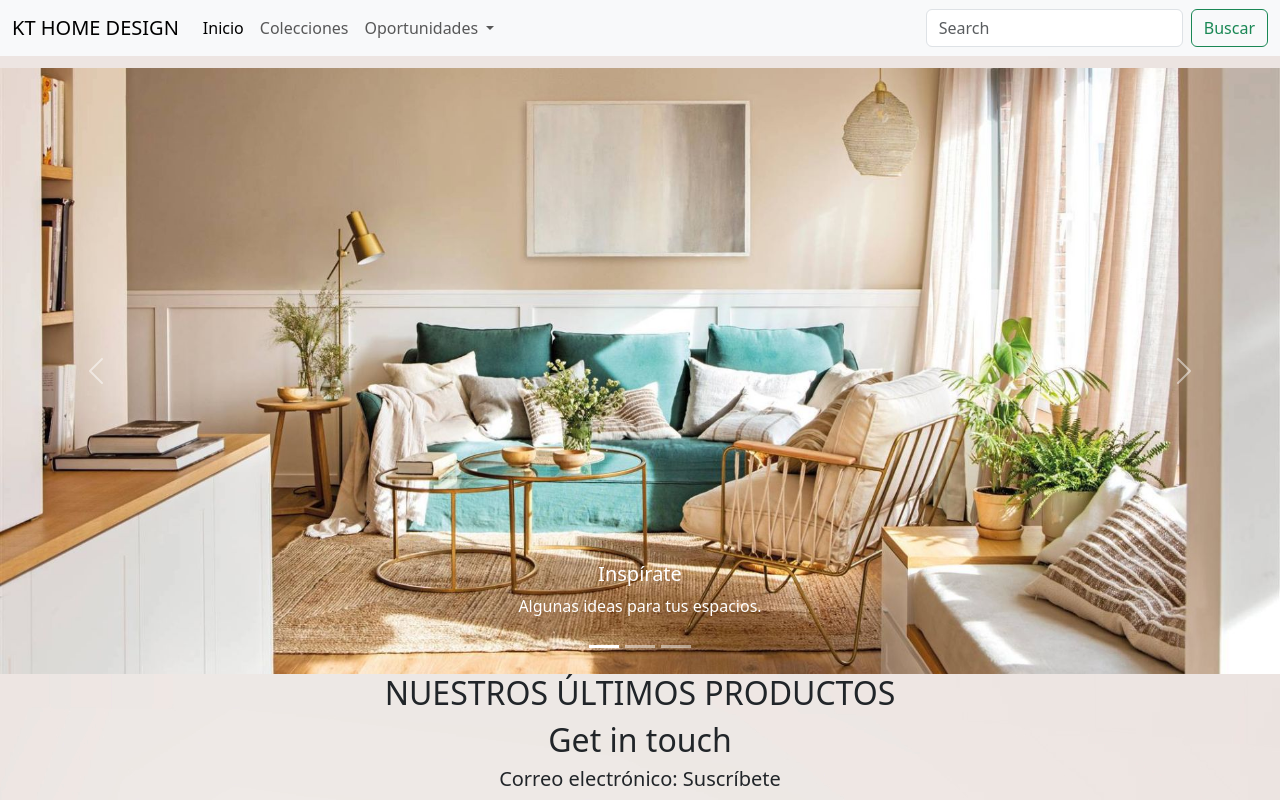
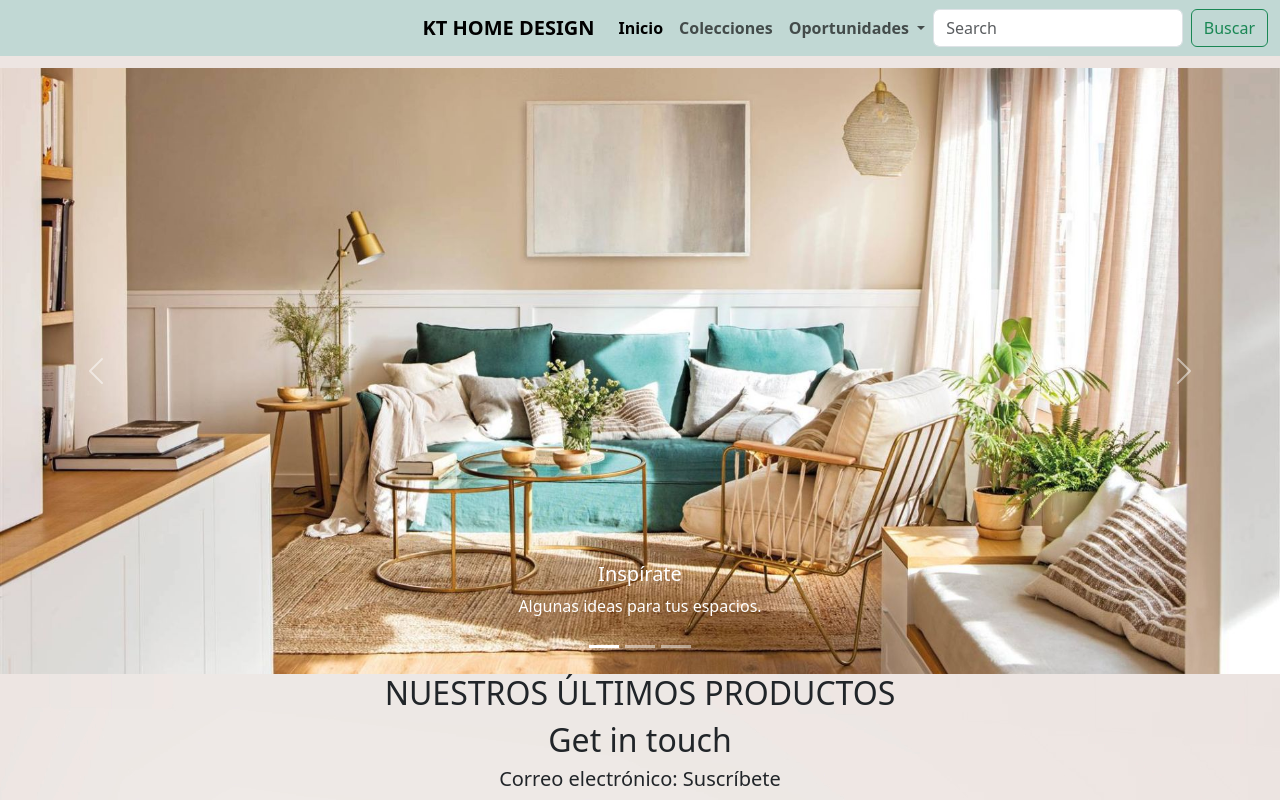
Before and after one commit to KatishaSR/KT-Home-Design, a website: page index.html in a window 1280 px wide. Shown: the top 800 px of the page. Drawn offline with Linux system fonts and the light colour scheme.

Commit message:
cambio en navbarcolor

```diff
--- a/css/style.css
+++ b/css/style.css
@@ -40,12 +40,28 @@ position: fixed;
     margin: 0 auto;
     padding-top: 12px;
     text-align:center;
-} #navbar
+}
 
-{ background-color:aquamarine;
+.navbar
+
+{ background:rgb(193, 216, 212)!important;
+
+
+
 
 }
 
+.container-fluid{
+
+    color:rgb(4, 46, 46);
+    font-weight: bold;
+    padding-left: 33%;
+}
+
+.navbar{
+
+
+}
 #main {
 
     width: 100%;
--- a/index.html
+++ b/index.html
@@ -13,7 +13,8 @@
 </head>
 
 <body id="body">
-  <nav class="navbar navbar-expand-lg bg-body-tertiary">
+
+  <nav class="navbar navbar-expand-lg ">
     <div class="container-fluid">
       <a class="navbar-brand" href="#">KT HOME DESIGN</a>
       <button class="navbar-toggler" type="button" data-bs-toggle="collapse" data-bs-target="#navbarSupportedContent" aria-controls="navbarSupportedContent" aria-expanded="false" aria-label="Toggle navigation">
```
